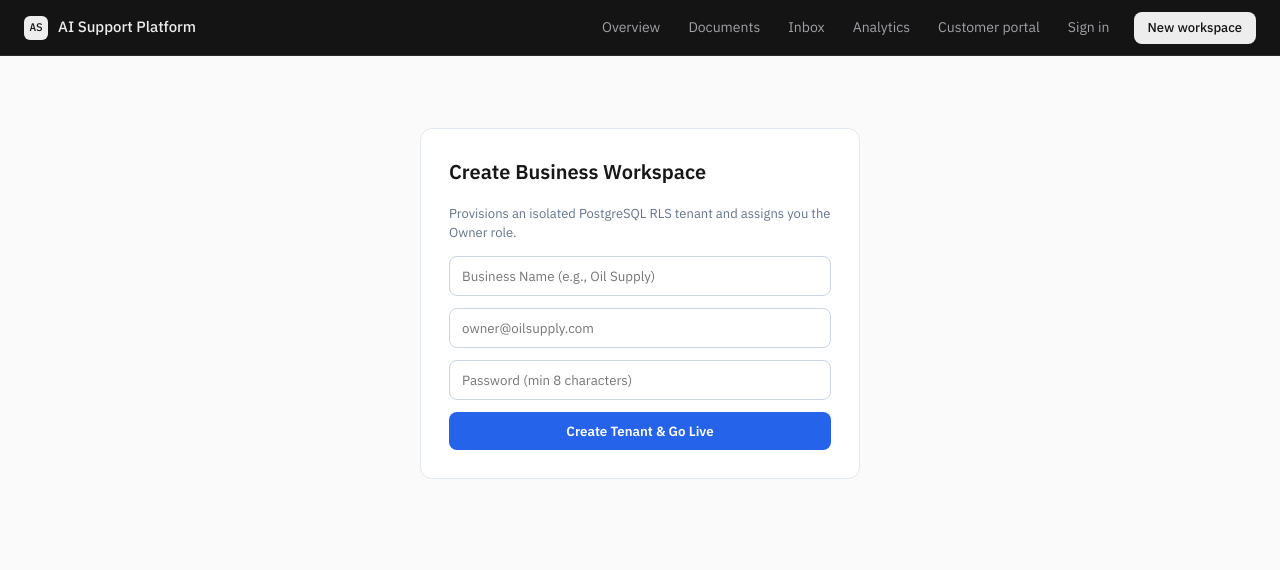
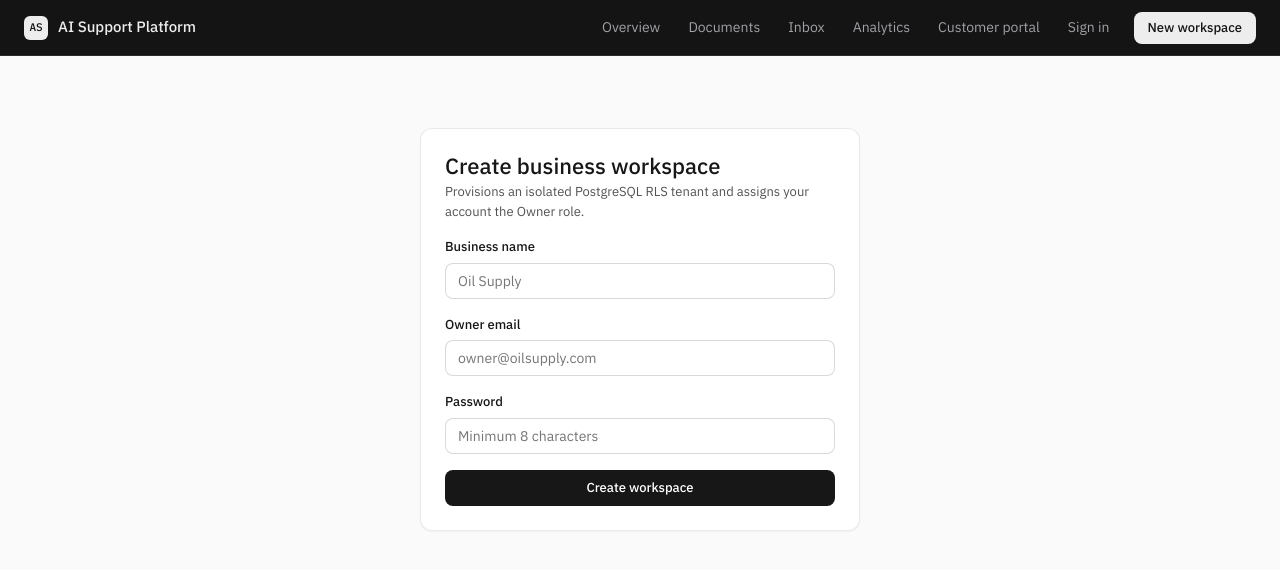
Before and after one commit to MirEashanZaman/ai-support-platform, a Next.js app in the folder dashboard/: page /signup in a window 1280 px wide. Shown: the top 570 px of the page. Built offline with nearby package versions, Linux system fonts and the light colour scheme; no server answers.

Commit message:
style(dashboard): unslop workspace creation form with shared tokens and focus rings

```diff
--- a/dashboard/src/app/signup/page.tsx
+++ b/dashboard/src/app/signup/page.tsx
@@ -8,91 +8,91 @@ export default function SignupPage() {
   const [email, setEmail] = useState('');
   const [password, setPassword] = useState('');
   const [status, setStatus] = useState<string | null>(null);
+  const [isError, setIsError] = useState(false);
 
   async function handleSubmit(e: React.FormEvent) {
     e.preventDefault();
+    setIsError(false);
     try {
       const result = await authApi.signup({ businessName, email, password });
       setStatus(
-        `Created workspace "${result.tenant.name}" (tenantKey: ${result.tenant.tenantKey}) with Owner role!`,
+        `Created ${result.tenant.name} (tenantKey: ${result.tenant.tenantKey}) with Owner role`,
       );
     } catch {
+      setIsError(true);
       setStatus('Could not create workspace. Check inputs or try another email.');
     }
   }
 
   return (
     <div style={{ maxWidth: 440, margin: '40px auto' }}>
-      <section
-        style={{
-          background: '#ffffff',
-          padding: 28,
-          borderRadius: 12,
-          border: '1px solid #e2e8f0',
-        }}
-      >
-        <h1 style={{ marginTop: 0, fontSize: 20 }}>
-          Create Business Workspace
+      <section className="card">
+        <h1 className="page-title" style={{ fontSize: 22 }}>
+          Create business workspace
         </h1>
-        <p style={{ color: '#64748b', fontSize: 13 }}>
-          Provisions an isolated PostgreSQL RLS tenant and assigns you the Owner role.
+        <p className="card-desc">
+          Provisions an isolated PostgreSQL RLS tenant and assigns your account the Owner role.
         </p>
-        <form onSubmit={handleSubmit} style={{ display: 'grid', gap: 12 }}>
+        <form onSubmit={handleSubmit} style={{ display: 'grid', gap: 16 }}>
+          <div>
+            <label className="field-label" htmlFor="signup-business">
+              Business name
+            </label>
             <input
+              id="signup-business"
               type="text"
+              className="input"
               required
               value={businessName}
               onChange={(e) => setBusinessName(e.target.value)}
-            placeholder="Business Name (e.g., Oil Supply)"
-            style={{
-              padding: '10px 12px',
-              borderRadius: 8,
-              border: '1px solid #cbd5e1',
-            }}
+              placeholder="Oil Supply"
             />
+          </div>
+          <div>
+            <label className="field-label" htmlFor="signup-email">
+              Owner email
+            </label>
             <input
+              id="signup-email"
               type="email"
+              className="input"
               required
               value={email}
               onChange={(e) => setEmail(e.target.value)}
               placeholder="owner@oilsupply.com"
-            style={{
-              padding: '10px 12px',
-              borderRadius: 8,
-              border: '1px solid #cbd5e1',
-            }}
             />
+          </div>
+          <div>
+            <label className="field-label" htmlFor="signup-password">
+              Password
+            </label>
             <input
+              id="signup-password"
               type="password"
+              className="input"
               required
               minLength={8}
               value={password}
               onChange={(e) => setPassword(e.target.value)}
-            placeholder="Password (min 8 characters)"
-            style={{
-              padding: '10px 12px',
-              borderRadius: 8,
-              border: '1px solid #cbd5e1',
-            }}
+              placeholder="Minimum 8 characters"
             />
-          <button
-            type="submit"
-            style={{
-              background: '#2563eb',
-              color: '#ffffff',
-              border: 'none',
-              borderRadius: 8,
-              padding: '10px 16px',
-              fontWeight: 600,
-              cursor: 'pointer',
-            }}
-          >
-            Create Tenant &amp; Go Live
+          </div>
+          <button type="submit" className="btn btn-primary">
+            Create workspace
           </button>
         </form>
         {status && (
-          <div style={{ marginTop: 14, fontSize: 13, color: '#059669' }}>
-            {status}
+          <div
+            className="sig-meta"
+            style={{
+              marginTop: 16,
+              color: isError ? 'var(--negative)' : 'var(--positive)',
+            }}
+          >
+            <span
+              className={`sig-dot ${isError ? 'sig-dot-danger' : 'sig-dot-ready'}`}
+            />
+            <span>{status}</span>
           </div>
         )}
       </section>
```
Lines whose indentation alone changed are shown as unchanged.
